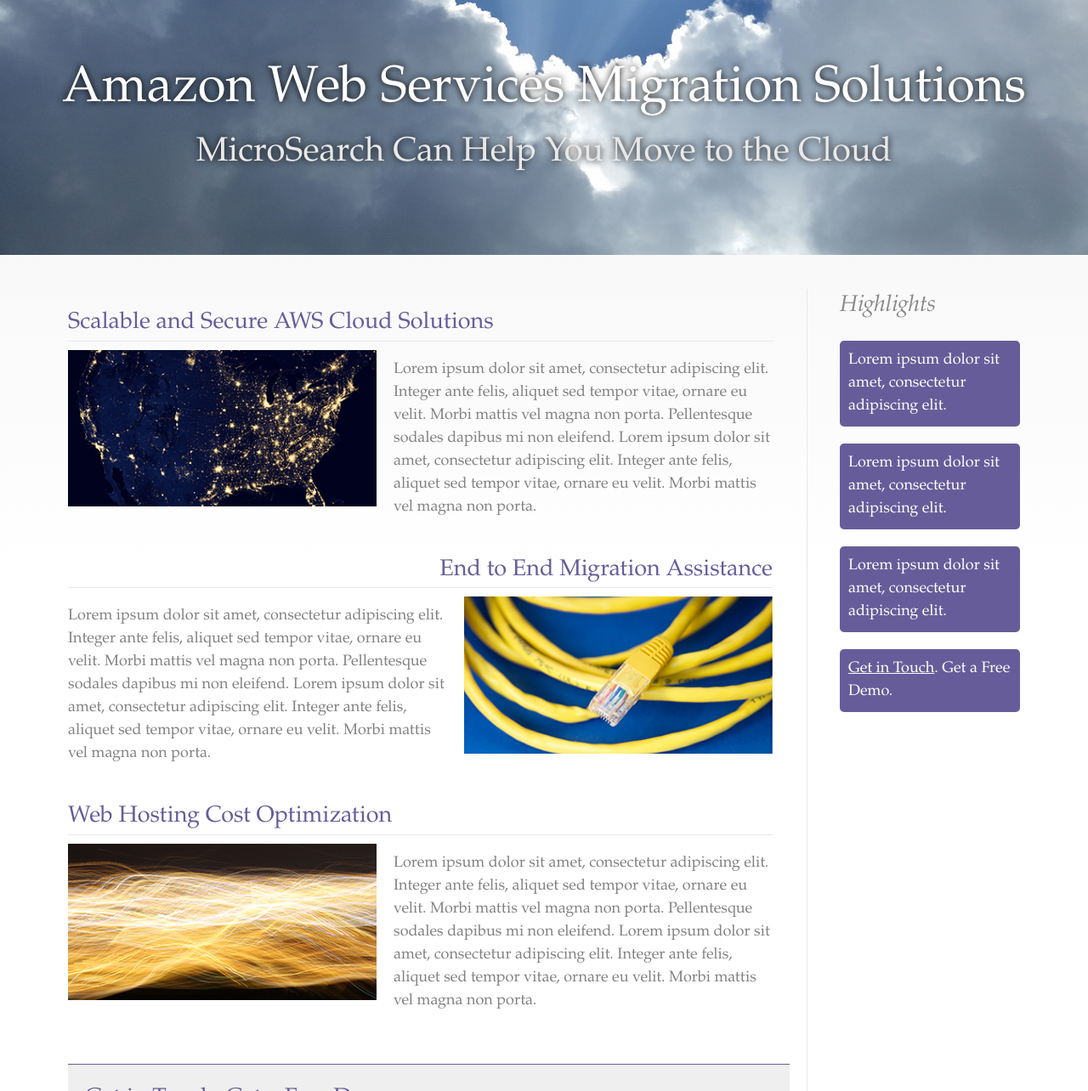
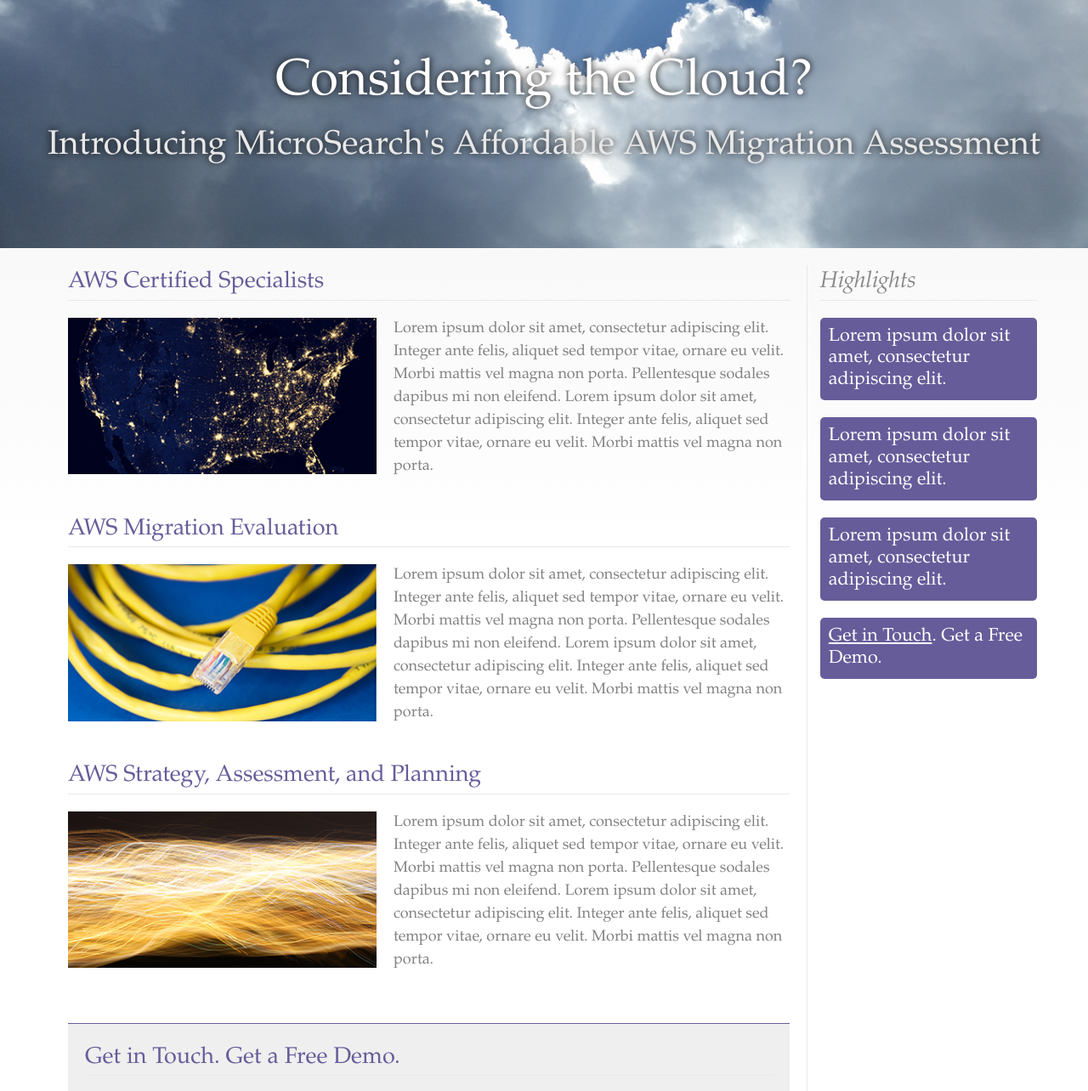
Before and after one commit to microsearch/microsearch.github.io, a Jekyll site: the page built from services/aws.md, in a window 1280 px wide and 1400 px high, cut to the strip 116-1400 px from the top of the window. Shown: the whole strip at 85% size. Built offline with Jekyll 4.4.1, drawn with Linux system fonts in a browser that asks for light colours.

Commit message:
Design and content updates

```diff
--- a/_sass/minima/_layout.scss
+++ b/_sass/minima/_layout.scss
@@ -3,7 +3,7 @@
  */
 .site-header {
   border-bottom: 1px solid $grey-color-light;
-  height: 56px;
+  height: 48px;
   position: fixed;
   background: #fff;
   opacity: .95;
@@ -29,13 +29,13 @@
 }
 
 .site-title img {
-  height: 50px;
+  width: 200px;
   padding: 4px 0;
 }
 
 .site-nav {
   float: right;
-  margin-top: 12px;
+  margin-top: 10px;
   @include media-query($on-palm) {
       margin-top: 0px;
   }
@@ -243,7 +243,7 @@
  * Page content
  */
 .page-content {
-  padding: 56px 0 $spacing-unit 0;
+  padding: 48px 0 $spacing-unit 0;
   background: rgba(237,237,237,1);
   background: -moz-linear-gradient(top, rgba(237,237,237,1) 0%, rgba(246,246,246,1) 16%, rgba(255,255,255,1) 44%, rgba(255,255,255,1) 100%);
   background: -webkit-gradient(left top, left bottom, color-stop(0%, rgba(237,237,237,1)), color-stop(16%, rgba(246,246,246,1)), color-stop(44%, rgba(255,255,255,1)), color-stop(100%, rgba(255,255,255,1)));
@@ -343,8 +343,8 @@
 }
 
 #rcolumn_landing {
-	width: -webkit-calc(20% - #{$spacing-unit});
-  padding: $spacing-unit;
+	width: 22%;
+  padding: $spacing-unit 0;
   text-align: left;
   float: right;
 
@@ -384,11 +384,13 @@
 #rcolumn_landing h2 {
   font-style: italic;
   color: #888;
+  border-bottom: solid 1px #e8e8e8;
 }
 
 .highlight_box {
   color: #fff;
-  font-size: 18px;
+  font-size: 1.2em;
+  line-height: 1.2em;
   display: block;
   padding: 10px;
   background: $brand-color;
@@ -419,7 +421,7 @@
 
 #lcolumn_landing {
 	width: -webkit-calc(75% - #{$spacing-unit} - 1px);
-  padding: $spacing-unit;
+  padding: 0 $spacing-unit;
   border-right: solid 1px $grey-color-light;
   float: left;
 
@@ -525,6 +527,7 @@
 #homebanner {
   background: url("../images/office2.png") bottom no-repeat;
   background-size: cover;
+  margin-bottom: $spacing-unit;
 }
 
 
@@ -570,7 +573,6 @@
 .landingbanner {
   width: 100%;
   height: 360px;
-  margin-bottom: $spacing-unit;
   background-size: cover;
 
 @include media-query($on-palm) {
@@ -611,7 +613,7 @@
 }
 
 .landingcolumn {
-  width: -webkit-calc(100% - #{$spacing-unit});
+  width: 100%;
   padding: 0 $spacing-unit $spacing-unit 0;
 }
 
@@ -619,6 +621,7 @@
   width: 363px;
   float: left;
   padding: 0 $spacing-unit $spacing-unit 0;
+  margin-top: 20px;
 }
 
 .landingcolumn img.mobileimg {
@@ -626,18 +629,17 @@
 }
 
 .middle img {
-  float: right;
-  padding: 0 0 $spacing-unit $spacing-unit;
+
 }
 
 .middle h2 {
-  text-align: right;
 }
 
 .landingcolumn h2 {
   border-bottom: solid 1px $grey-color-light;
   color: $brand-color;
   clear: both;
+  margin-bottom: 0px;
 }
 
 .landingcolumn li {
--- a/services/aws.md
+++ b/services/aws.md
@@ -1,28 +1,27 @@
 ---
-title: Amazon Web Services Migration Solutions
-permalink: "/services/amazon-web-services-migration-solutions/"
+title: Affordable AWS Migration Assessment
+permalink: "/services/amazon-web-services-migration-assessment/"
 position: 6
 id: aws
-description: MicroSearch can help your organization move existing applications to
-  the AWS cloud to reduce cost, increase agility, and improve security.
+description: MicroSearch can help your organization assess the viability of a move to the cloud through Amazon Web Services consultation.
 weight: 2
-bannertext: Amazon Web Services Migration Solutions
-bannertext2: MicroSearch Can Help You Move to the Cloud
-col1head: Scalable and Secure AWS Cloud Solutions
+bannertext: Considering the Cloud?
+bannertext2: Introducing MicroSearch's Affordable AWS Migration Assessment
+col1head: AWS Certified Specialists
 col1img: aws1.png
 col1text: Lorem ipsum dolor sit amet, consectetur adipiscing elit. Integer ante felis,
   aliquet sed tempor vitae, ornare eu velit. Morbi mattis vel magna non porta. Pellentesque
   sodales dapibus mi non eleifend. Lorem ipsum dolor sit amet, consectetur adipiscing
   elit. Integer ante felis, aliquet sed tempor vitae, ornare eu velit. Morbi mattis
   vel magna non porta.
-col2head: End to End Migration Assistance
+col2head: AWS Migration Evaluation
 col2img: aws2.png
 col2text: Lorem ipsum dolor sit amet, consectetur adipiscing elit. Integer ante felis,
   aliquet sed tempor vitae, ornare eu velit. Morbi mattis vel magna non porta. Pellentesque
   sodales dapibus mi non eleifend. Lorem ipsum dolor sit amet, consectetur adipiscing
   elit. Integer ante felis, aliquet sed tempor vitae, ornare eu velit. Morbi mattis
   vel magna non porta.
-col3head: Web Hosting Cost Optimization
+col3head: AWS Strategy, Assessment, and Planning
 col3img: aws3.png
 col3text: Lorem ipsum dolor sit amet, consectetur adipiscing elit. Integer ante felis,
   aliquet sed tempor vitae, ornare eu velit. Morbi mattis vel magna non porta. Pellentesque
```
Also changed, not shown: images/logo-new.png, 14 other files.
